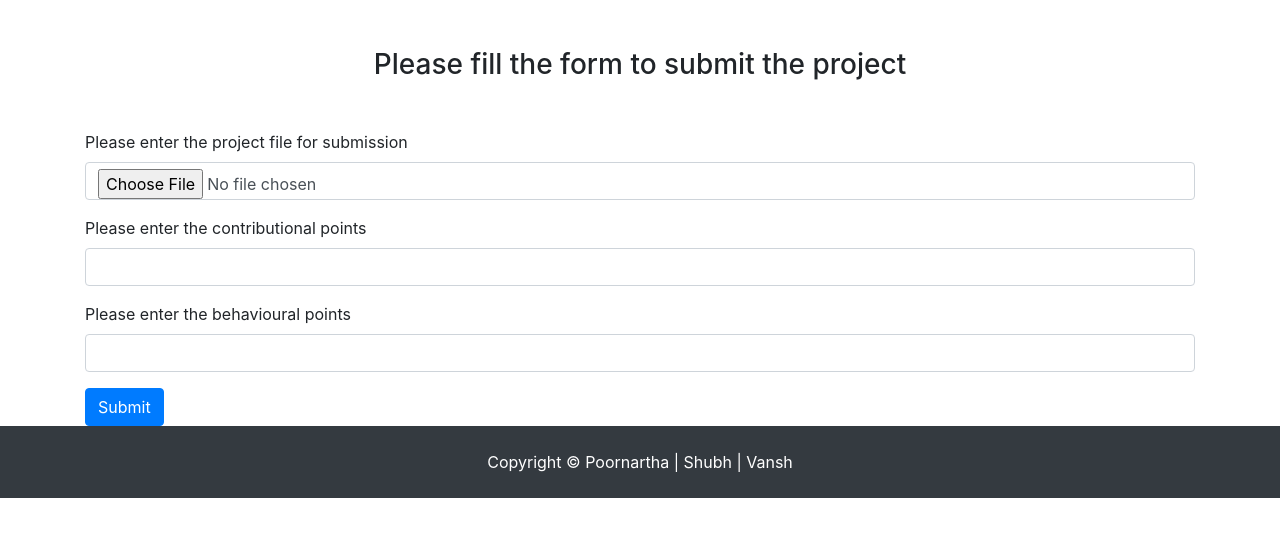
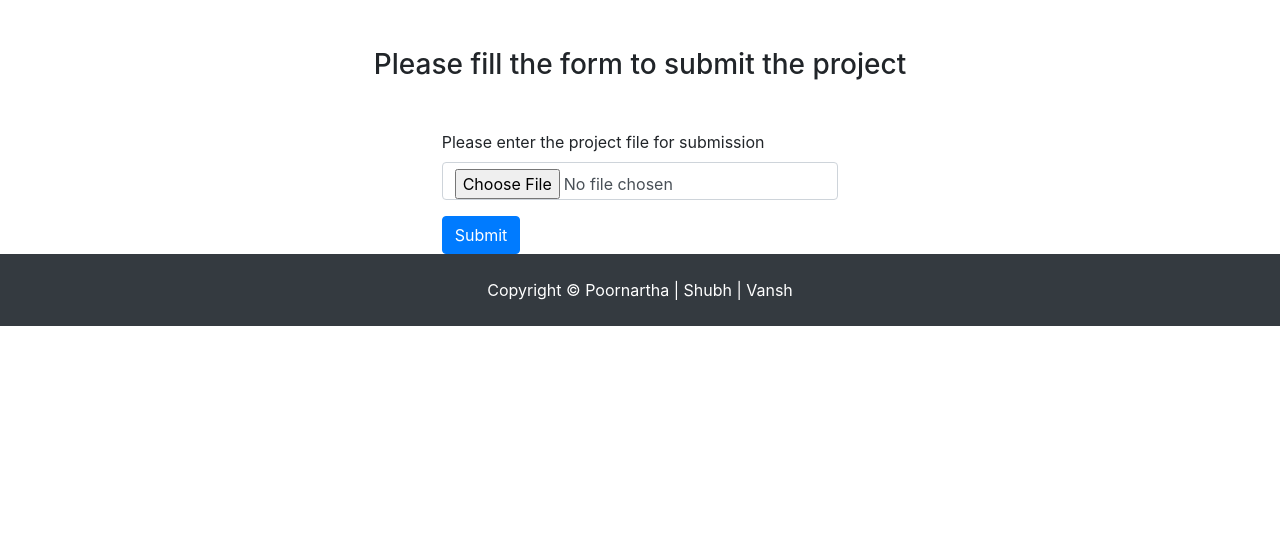
Before and after one commit to Poornartha/Odonata, a Django app: template templates/projects/project_submit.html in a window 1280 px wide. Shown: the part 48-585 px from the top of the page. Run offline with Django 3.2, Linux system fonts and the light colour scheme; the template is opened without the code that fills it, so the values that code supplies are empty.

Commit message:
links connected

```diff
--- a/templates/projects/project_submit.html
+++ b/templates/projects/project_submit.html
@@ -17,24 +17,14 @@ Please fill the form to submit the project
 {% block content %}
 
 
-<div class="container md-col-5">
+<div class="container mx-auto col-md-4">
     <form method="POST" enctype='multipart/form-data'>
         {% csrf_token %}
-
         <div class="form-group">
           <label for="projectfile">Please enter the project file for submission</label>
-          <input type="file" class="form-control" name="project_file" id="project_file">
+          <input type="file" class="form-control" name="project_file" id="project_file" required>
         </div>
-        <div class="form-group">
-            <label for="Contributionalpoints">Please enter the contributional points</label>
-            <input type="number" class="form-control" id="c_points" name="c_points">
-          </div>
-          <div class="form-group">
-              <label for="Behaviouralpoints">Please enter the behavioural points</label>
-              <input type="number" class="form-control" id="b_points" name="b_points">
-          </div>
         <button type="submit" class="btn btn-primary">Submit</button>
       </form>
 </div>
-
 {% endblock %}
```
Also changed, not shown: Candidate/views.py (+3 -4 lines), Projects/views.py (+6 -3 lines), templates/shoutouts/shoutout_details.html (+2 -12 lines).
